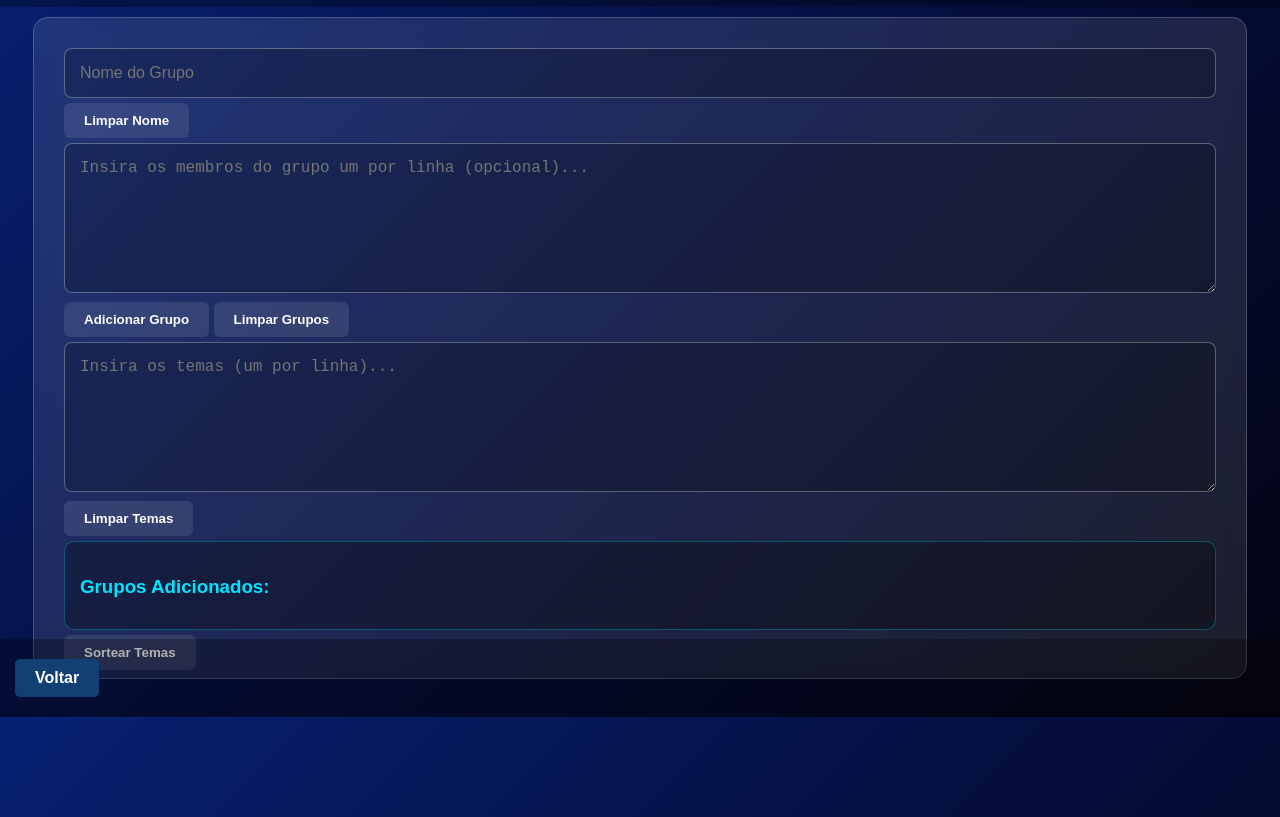
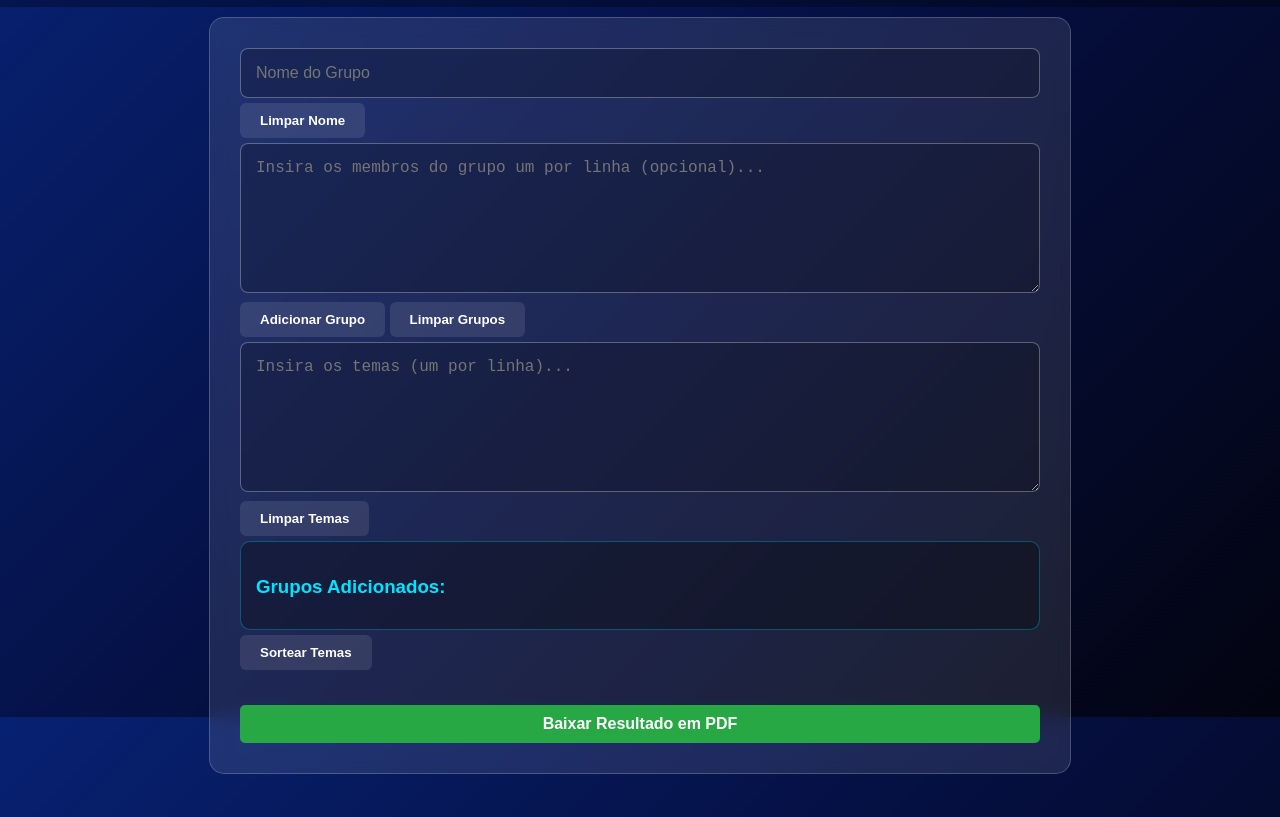
Before and after one commit to aquiliviomaria/RandTeam_Sorteio_Inteligente, a website: page randteam/sorteio_temas.html in a window 1280 px wide. Shown: the part 83-900 px from the top of the page. Drawn offline with nearby package versions, Linux system fonts and the light colour scheme.

Commit message:
melhorias nos cards e ajustes no modos(eliminados os footers)

```diff
--- a/randteam/css/genero.css
+++ b/randteam/css/genero.css
@@ -199,20 +199,6 @@ textarea {
   box-shadow: 0 0 10px rgba(40, 167, 69, 0.5);
 }
 
-/* Rodapé com botão "Voltar" sempre visível no canto inferior esquerdo */
-.footer {
-  position: fixed;
-  bottom: 0;
-  left: 0;
-  width: 100%;
-  background: rgba(0, 0, 0, 0.3);
-  padding: 15px;
-  display: flex;
-  justify-content: flex-start;
-  gap: 20px;
-  z-index: 1000;
-}
-
 .nav {
   margin-left: 15px;
 }
--- a/randteam/css/grupo.css
+++ b/randteam/css/grupo.css
@@ -71,6 +71,7 @@ body {
 .nav {
   display: flex;
   gap: 20px;
+  margin: auto;
 }
 
 /* Container principal */
@@ -187,20 +188,6 @@ textarea {
   box-shadow: 0 0 10px rgba(40, 167, 69, 0.5);
 }
 
-/* Rodapé */
-.footer {
-  position: fixed;
-  bottom: 0;
-  left: 0;
-  width: 100%;
-  background: rgba(0, 0, 0, 0.3);
-  padding: 15px;
-  display: flex;
-  justify-content: flex-start;
-  gap: 20px;
-  z-index: 1000;
-}
-
 .nav .custom-btn {
   text-decoration: none;
   padding: 10px 20px;
--- a/randteam/css/ordem.css
+++ b/randteam/css/ordem.css
@@ -194,16 +194,6 @@ textarea {
   list-style-type: none;
 }
 
-/* Rodapé */
-.footer {
-  position: fixed;
-  bottom: 0;
-  left: 0;
-  width: 100%;
-  background: rgba(0, 0, 0, 0.3);
-  padding: 15px;
-}
-
 .nav .custom-btn {
   background: #124072;
   text-decoration: none;
--- a/randteam/css/style.css
+++ b/randteam/css/style.css
@@ -756,6 +756,7 @@ h1 {
   margin: 0.5rem 0;
   border: 1px solid #e0e0e0;
   transition: all 0.3s ease;
+  margin-top: 7%;
 }
 
 .info-card:hover,
--- a/randteam/css/temas.css
+++ b/randteam/css/temas.css
@@ -74,7 +74,6 @@ body {
 }
 
 /* Container principal */
-/* Container principal */
 .container {
   background: rgba(255, 255, 255, 0.1);
   padding: 30px;
@@ -82,11 +81,8 @@ body {
   backdrop-filter: blur(10px);
   border: 1px solid rgba(255, 255, 255, 0.2);
   width: 90%;
-  max-width: 1200px;
-  margin: 100px auto 30px; /* Ajuste a margem superior para acomodar o header fixo */
-  overflow-y: auto;
-  max-height: calc(100vh - 200px);
-  margin-bottom: 80px; /* Espaço para o footer */
+  max-width: 800px;
+  margin: 100px auto 30px;
 }
 /* Layout dos campos */
 .form-row {
@@ -254,21 +250,6 @@ textarea {
   box-shadow: 0 0 10px rgba(40, 167, 69, 0.5);
 }
 
-/* Rodapé */
-.footer {
-  position: fixed;
-  bottom: 0;
-  left: 0;
-  width: 100%;
-  background: rgba(0, 0, 0, 0.3);
-  padding: 15px;
-  display: flex;
-  justify-content: flex-start;
-  gap: 20px;
-  z-index: 1000;
-}
-
-/* Botão "Voltar" */
 .nav .custom-btn {
   text-decoration: none;
   padding: 10px 20px;
--- a/randteam/sorteio_temas.html
+++ b/randteam/sorteio_temas.html
@@ -9,10 +9,13 @@
   </head>
   <body>
     <header class="header">
+      <nav class="nav">
+        <a href="../index.html" class="custom-btn">🏠Home</a>
+      </nav>
+      <h1 id="animated-title">RandTeam - Sorteio de Temas</h1>
       <a href="../index.html">
         <img src="images/logo.png" alt="Logo" class="logo" />
       </a>
-      <h1 id="animated-title">RandTeam - Sorteio de Temas</h1>
     </header>
 
     <div class="container">
@@ -73,12 +76,6 @@
         Baixar Resultado em PDF
       </button>
     </div>
-
-    <footer class="footer">
-      <nav class="nav">
-        <a href="../index.html" class="custom-btn">Voltar</a>
-      </nav>
-    </footer>
     <script src="js/temas.js"></script>
   </body>
 </html>
```
Also changed, not shown: index.html (+10 -7 lines), randteam/sorteio_genero.html (+4 -9 lines), randteam/sorteio_grupo.html (+4 -9 lines), randteam/sorteio_ordem.html (+4 -7 lines).
